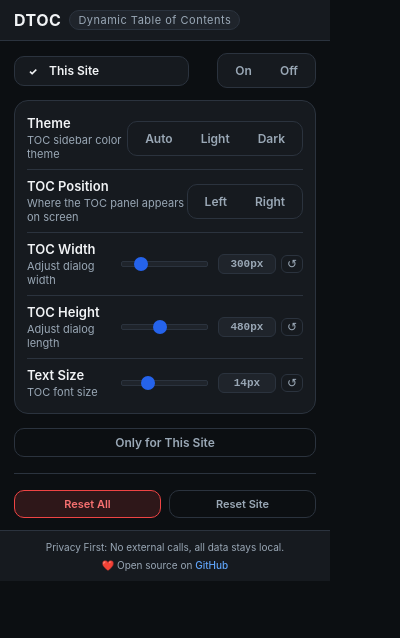
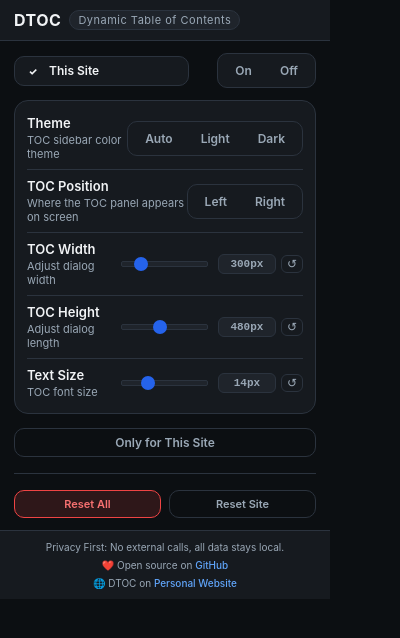
Before and after one commit to ashu-tosh-kumar/dtoc, a browser extension: page chrome-extension/popup.html in a window 400 px wide. Drawn offline with Linux system fonts and the light colour scheme.

Commit message:
feat(ui): add link to dtoc page on personal website in settings dialog

```diff
--- a/chrome-extension/popup.css
+++ b/chrome-extension/popup.css
@@ -559,17 +559,20 @@ input:checked + .slider:before {
   color: var(--text-secondary);
 }
 
-.footer .open-source-text {
+.footer .open-source-text,
+.footer .website-text {
   margin-top: 6px;
 }
 
-.footer .open-source-text a {
+.footer .open-source-text a,
+.footer .website-text a {
   color: var(--accent-text);
   text-decoration: none;
   font-weight: 500;
 }
 
-.footer .open-source-text a:hover {
+.footer .open-source-text a:hover,
+.footer .website-text a:hover {
   text-decoration: underline;
 }
 
--- a/chrome-extension/popup.html
+++ b/chrome-extension/popup.html
@@ -137,6 +137,9 @@
     <p class="open-source-text">
       ❤️ Open source on <a href="https://github.com/ashu-tosh-kumar/dtoc" target="_blank" rel="noopener noreferrer">GitHub</a>
     </p>
+    <p class="website-text">
+      🌐 DTOC on <a href="https://uncommonlydone.com/tools/dtoc" target="_blank" rel="noopener noreferrer">Personal Website</a>
+    </p>
   </div>
 
   <script src="popup.js"></script>
--- a/firefox-extension/popup.css
+++ b/firefox-extension/popup.css
@@ -559,17 +559,20 @@ input:checked + .slider:before {
   color: var(--text-secondary);
 }
 
-.footer .open-source-text {
+.footer .open-source-text,
+.footer .website-text {
   margin-top: 6px;
 }
 
-.footer .open-source-text a {
+.footer .open-source-text a,
+.footer .website-text a {
   color: var(--accent-text);
   text-decoration: none;
   font-weight: 500;
 }
 
-.footer .open-source-text a:hover {
+.footer .open-source-text a:hover,
+.footer .website-text a:hover {
   text-decoration: underline;
 }
 
```
Also changed, not shown: firefox-extension/popup.html (+3 -0 lines), tests/unit/test.js (+10 -0 lines).
